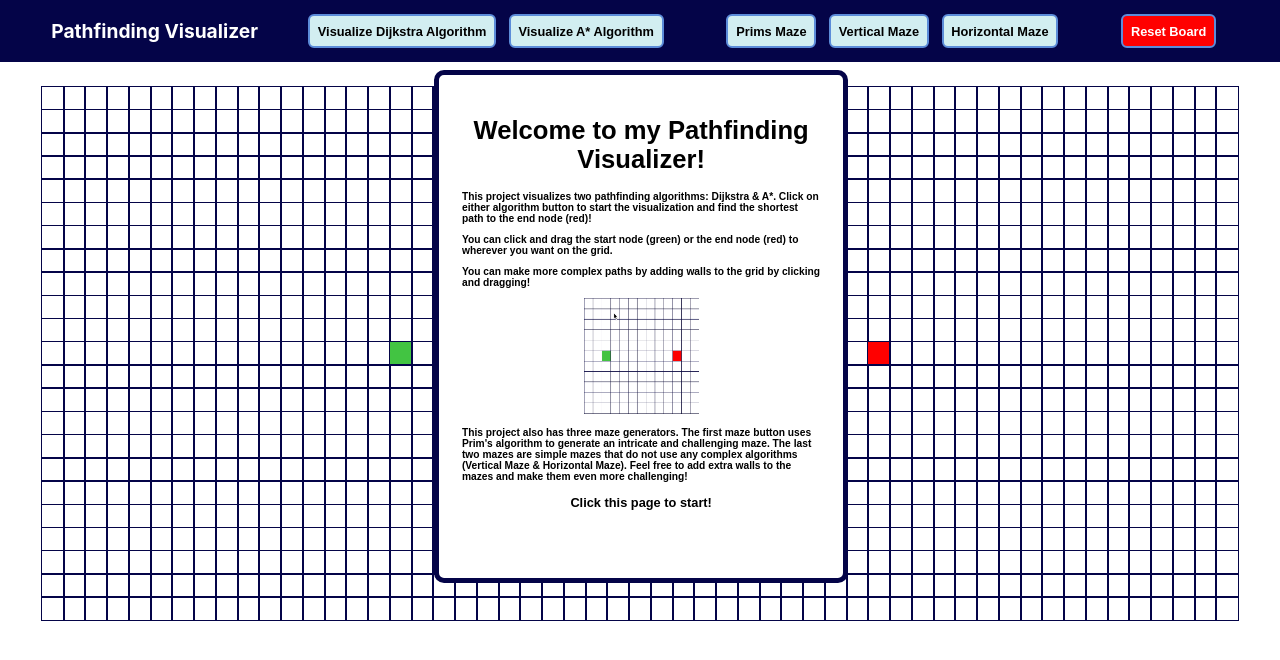
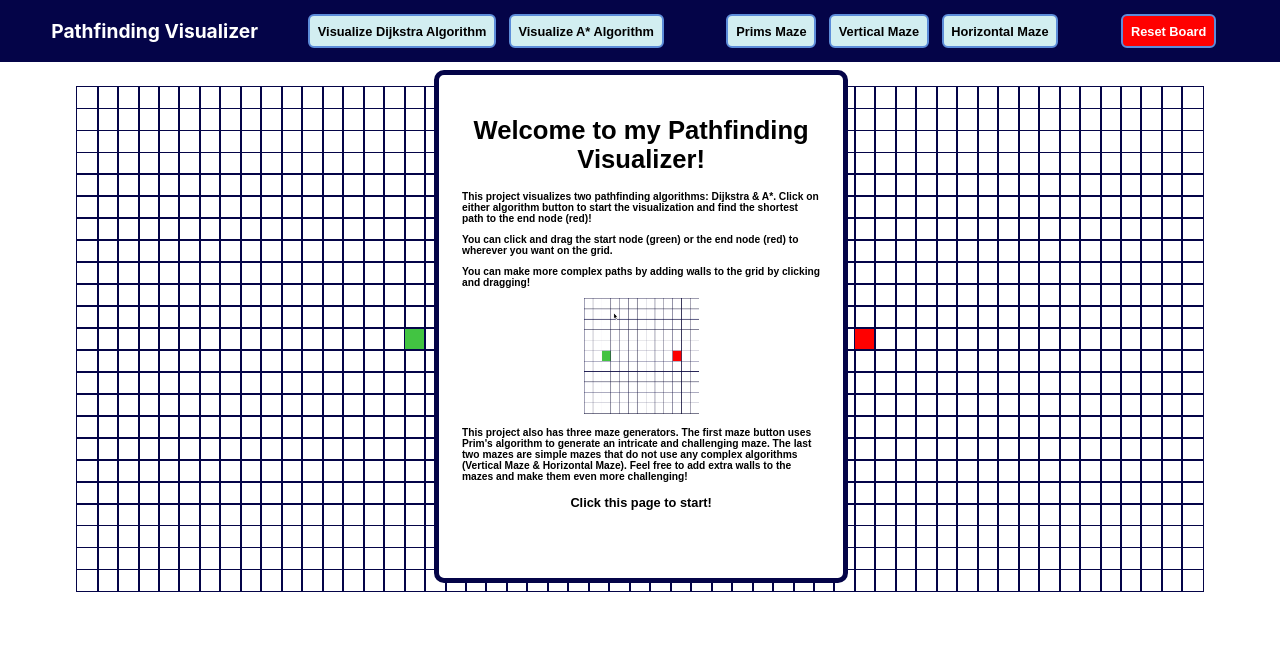
Before and after one commit to Rahulk284/PathfindingVisualizer, a React (Create React App) app: page / in a window 1280 px wide. Shown: the top 660 px of the page. Built offline with nearby package versions, Linux system fonts and the light colour scheme.

Commit message:
more styling

```diff
--- a/src/PathfindingVisualizer/Node/Node.css
+++ b/src/PathfindingVisualizer/Node/Node.css
@@ -1,9 +1,9 @@
 .node {
     outline: 0.8px solid rgb(4, 4, 72);
     display: inline-block;
-    margin-top: -0.198vw;
-    width: 1.7vw;
-    height: 1.7vw;
+    margin-top: -2.5px;
+    width: 1.6vw;
+    height: 1.6vw;
 }
 
 .node-finish {
```
